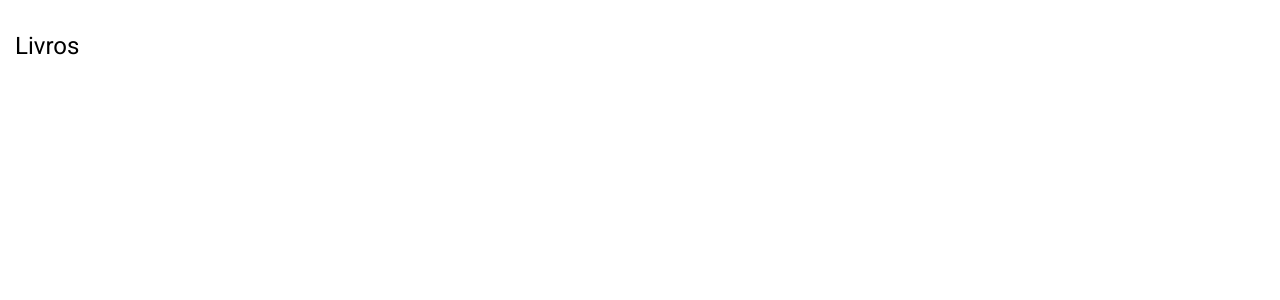
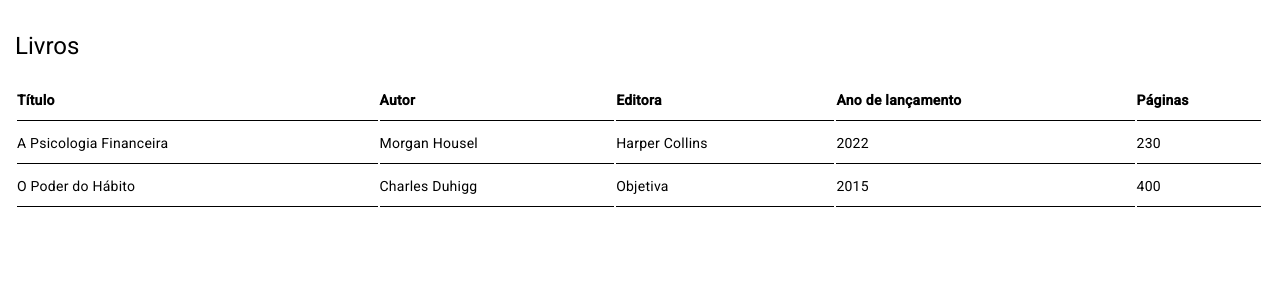
Before and after one commit to thifacco/sample-crud-angular, an Angular app: page /books in a window 1280 px wide. Shown: the top 300 px of the page. Built offline with nearby package versions, Linux system fonts and the light colour scheme; data requests are answered from the project's data file.

Commit message:
chore: listando todos os livros

```diff
--- a/angular.json
+++ b/angular.json
@@ -57,7 +57,13 @@
               "vendorChunk": true,
               "extractLicenses": false,
               "sourceMap": true,
-              "namedChunks": true
+              "namedChunks": true,
+              "fileReplacements": [
+                {
+                  "replace": "src/environments/environment.ts",
+                  "with": "src/environments/environment.development.ts"
+                }
+              ]
             }
           },
           "defaultConfiguration": "production"
--- a/backend/db.json
+++ b/backend/db.json
@@ -1,3 +1,20 @@
 {
-   "products": []
+  "books": [
+    {
+      "id": 1,
+      "title": "A Psicologia Financeira",
+      "author": "Morgan Housel",
+      "publishing_company": "Harper Collins",
+      "release_year": "2022",
+      "pages": 230
+    },
+    {
+      "id": 2,
+      "title": "O Poder do Hábito",
+      "author": "Charles Duhigg",
+      "publishing_company": "Objetiva",
+      "release_year": "2015",
+      "pages": 400
+    }
+  ]
 }
--- a/src/app/crud-simple/book/book.component.html
+++ b/src/app/crud-simple/book/book.component.html
@@ -1 +1,24 @@
 <h1>Livros</h1>
+
+<table>
+   <thead>
+      <tr>
+         <th>Título</th>
+         <th>Autor</th>
+         <th>Editora</th>
+         <th>Ano de lançamento</th>
+         <th>Páginas</th>
+         <th></th>
+      </tr>
+   </thead>
+   <tbody>
+      <tr *ngFor="let book of bookList$ | async as books">
+         <td>{{ book.title }}</td>
+         <td>{{ book.author }}</td>
+         <td>{{ book.publishing_company }}</td>
+         <td>{{ book.release_year }}</td>
+         <td>{{ book.pages }}</td>
+         <td></td>
+      </tr>
+   </tbody>
+</table>
--- a/src/app/crud-simple/book/book.component.scss
+++ b/src/app/crud-simple/book/book.component.scss
@@ -0,0 +1,16 @@
+table {
+   width: 100%;
+   padding: 0;
+   margin: 0;
+
+   tr {
+      margin: 0;
+      padding: 0;
+
+      th, td {
+         text-align: left;
+         border-bottom: 1px solid #000;
+         padding: 10px 0;
+      }
+   }
+}
--- a/src/app/crud-simple/book/book.component.ts
+++ b/src/app/crud-simple/book/book.component.ts
@@ -1,4 +1,6 @@
 import { Component } from '@angular/core';
+import { BookService } from './book.service';
+import { tap } from 'rxjs';
 
 @Component({
   selector: 'app-book',
@@ -7,4 +9,11 @@
 })
 export class BookComponent {
 
+  bookList$ = this.bookService.getAll().pipe(
+    tap(console.log)
+  );
+
+  constructor(private bookService: BookService) {}
+
+
 }
--- /dev/null
+++ b/src/app/crud-simple/book/book.service.ts
@@ -0,0 +1,19 @@
+import { Injectable } from '@angular/core';
+import { HttpClient } from '@angular/common/http';
+import { environment } from 'src/environments/environment.development';
+import { Observable } from 'rxjs';
+import { IBook } from './book';
+
+@Injectable({
+  providedIn: 'root'
+})
+export class BookService {
+
+  private readonly dbHostBooks = `${environment.databaseURL}/books`;
+
+  constructor(private http: HttpClient) { }
+
+  getAll(): Observable<IBook> {
+    return this.http.get<IBook>(this.dbHostBooks);
+  }
+}
--- /dev/null
+++ b/src/app/crud-simple/book/book.ts
@@ -0,0 +1,8 @@
+export interface IBook {
+   id: number | undefined;
+   title: string | undefined;
+   author: string | undefined;
+   publishing_company: string | undefined;
+   release_year: number | undefined;
+   pages: number | undefined;
+}
--- /dev/null
+++ b/src/environments/environment.development.ts
@@ -0,0 +1,3 @@
+export const environment = {
+   databaseURL: 'http://localhost:3000'
+};
--- /dev/null
+++ b/src/environments/environment.ts
@@ -0,0 +1,3 @@
+export const environment = {
+   databaseURL: 'http://localhost:3000'
+};
```
Also changed, not shown: src/app/crud-simple/book/book.module.ts (+9 -2 lines), 1 other file (tests, documents, lock files or other folders).
